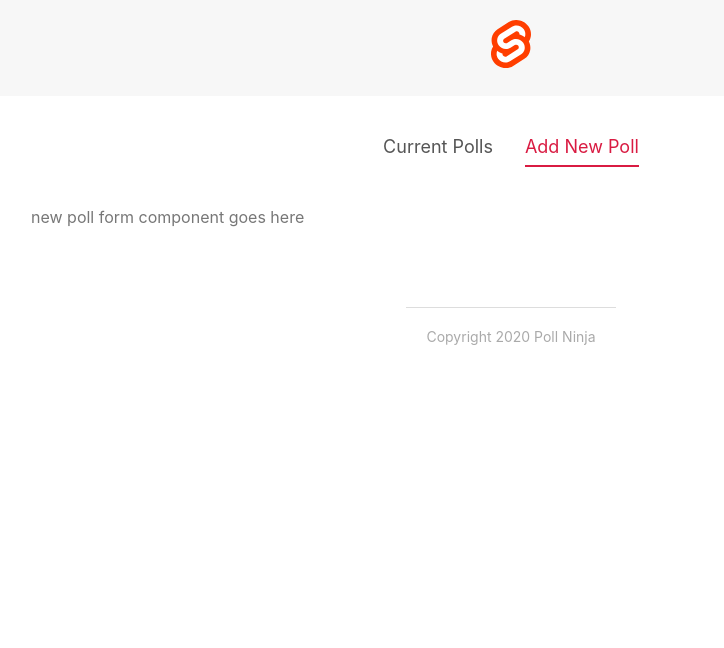
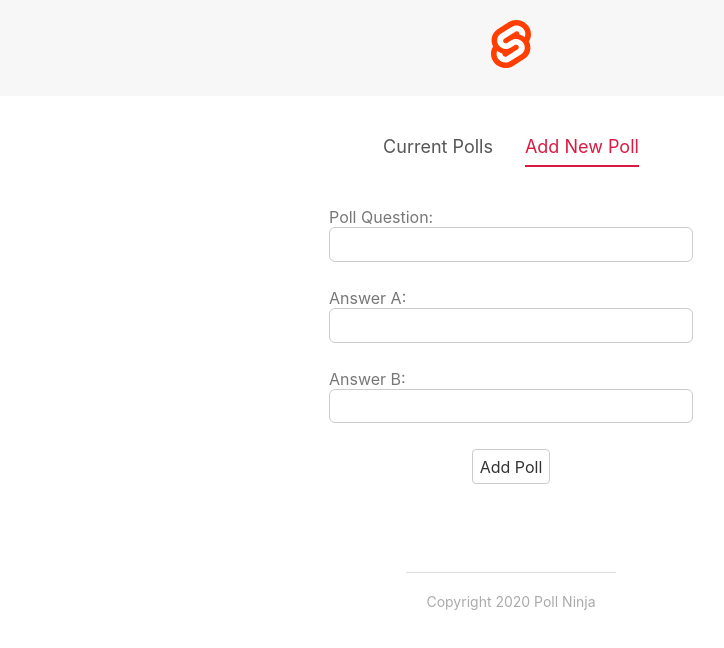
Before and after one commit to Hansanghyeon/practice-svelte, a Svelte app: page / in a window 1280 px wide. Both pictures are taken after a click on the item "Add New Poll". Shown: the top 648 px of the page, without its empty margins (129-853 px from the left). Built offline with nearby package versions, Linux system fonts and the light colour scheme.

Commit message:
:tada: TIL #19

```diff
--- a/src/App.svelte
+++ b/src/App.svelte
@@ -1,6 +1,7 @@
 <script>
   import Header from "./components/Header.svelte";
   import Footer from "./components/Footer.svelte";
+  import CreatePollForm from "./components/CreatePollForm.svelte";
   import Tabs from "./shared/Tabs.svelte";
   // tabs
   let items = ["Current Polls", "Add New Poll"];
@@ -24,7 +25,7 @@
   {#if activeItem === 'Current Polls'}
     <p>Poll list component goes here</p>
   {:else if activeItem === 'Add New Poll'}
-    <p>new poll form component goes here</p>
+    <CreatePollForm />
   {/if}
 </main>
 <Footer />
--- /dev/null
+++ b/src/components/CreatePollForm.svelte
@@ -0,0 +1,41 @@
+<script>
+  let fields = { question: "", answerA: "", answerB: "" };
+  function submitHandler() {
+    console.log(fields);
+  }
+</script>
+
+<style>
+  form {
+    width: 400px;
+    margin: 0 auto;
+    text-align: center;
+  }
+  .form-field {
+    margin: 18px;
+  }
+  input {
+    width: 100%;
+    border-radius: 6px;
+  }
+  label {
+    margin: 10px auto;
+    text-align: left;
+  }
+</style>
+
+<form on:submit|preventDefault={submitHandler}>
+  <div class="form-field">
+    <label>
+      Poll Question:
+      <input type="text" bind:value={fields.question} />
+    </label>
+  </div>
+  <div class="form-field">
+    <label> Answer A: <input type="text" bind:value={fields.answerA} /> </label>
+  </div>
+  <div class="form-field">
+    <label> Answer B: <input type="text" bind:value={fields.answerB} /> </label>
+  </div>
+  <button type="submit">Add Poll</button>
+</form>
```
